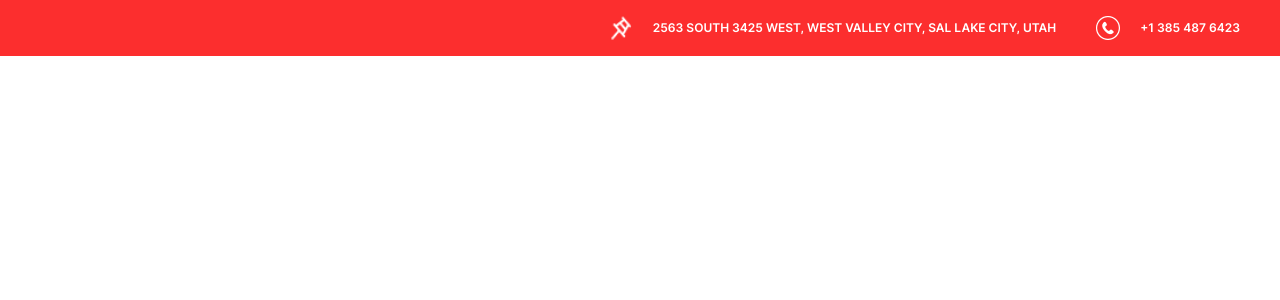
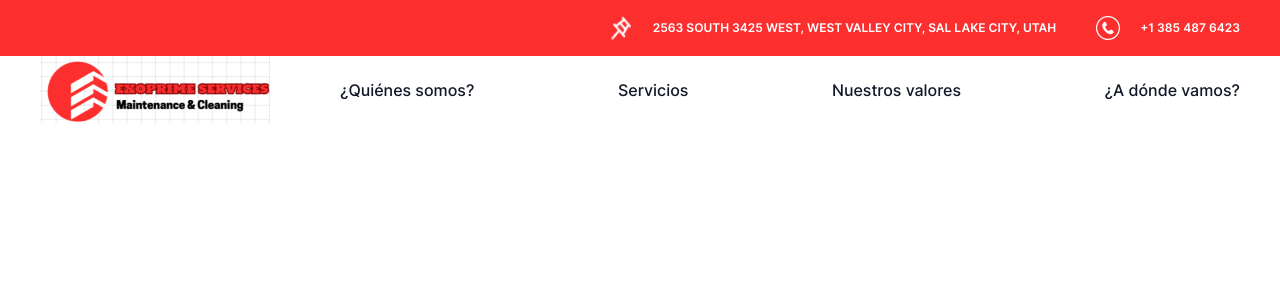
Before and after one commit to JorgeRojas827/exoprime, a Next.js app: page / in a window 1280 px wide. Shown: the top 300 px of the page. Built offline with nearby package versions, Linux system fonts and the light colour scheme.

Commit message:
dev-navbar-items

```diff
--- /dev/null
+++ b/src/components/header/Navbar.tsx
@@ -0,0 +1,24 @@
+import Image from 'next/image';
+import React from 'react';
+
+import { NavbarItem } from '@/components/header/NavbarItem';
+
+export const Navbar = () => {
+  return (
+    <nav className='grid grid-cols-12 items-center px-10'>
+      <Image
+        className='col-span-3'
+        width={237}
+        height={68}
+        src='/images/logo.png'
+        alt='logo'
+      />
+      <div className='col-span-9 flex items-center justify-between'>
+        <NavbarItem href='#whoweare' title='¿Quiénes somos?' />
+        <NavbarItem href='#services' title='Servicios' />
+        <NavbarItem href='#ourvalues' title='Nuestros valores' />
+        <NavbarItem href='#wherego' title='¿A dónde vamos?' />
+      </div>
+    </nav>
+  );
+};
--- /dev/null
+++ b/src/components/header/NavbarItem.tsx
@@ -0,0 +1,31 @@
+import Link from 'next/link';
+import React, { useState } from 'react';
+
+interface IProps {
+  href: string;
+  title: string;
+}
+
+export const NavbarItem = ({ href, title }: IProps) => {
+  const [hovered, setHovered] = useState<boolean>(false);
+  return (
+    <Link
+      href={href}
+      className='flex flex-col text-base font-medium  text-title-primary'
+      onMouseEnter={() => setHovered(true)}
+      onMouseLeave={() => setHovered(false)}
+    >
+      <p>{title}</p>
+      {(location.href.slice(
+        location.href.indexOf('#'),
+        location.href.length
+      ) === href ||
+        hovered) && (
+        <div
+          style={{ height: 2 }}
+          className='w-16 self-center bg-primary'
+        ></div>
+      )}
+    </Link>
+  );
+};
--- a/src/pages/index.tsx
+++ b/src/pages/index.tsx
@@ -3,6 +3,7 @@ import * as React from 'react';
 import Seo from '@/components/Seo';
 
 import { Header } from '../components/header/Header';
+import { Navbar } from '../components/header/Navbar';
 
 /**
  * SVGR Support
@@ -23,6 +24,7 @@ export default function HomePage() {
       <Seo />
 
       <Header />
+      <Navbar />
     </React.Fragment>
   );
 }
--- a/tailwind.config.js
+++ b/tailwind.config.js
@@ -11,6 +11,7 @@ module.exports = {
       },
       colors: {
         primary: '#FC2E2E',
+        'title-primary': '#111827',
         dark: '#222222',
       },
       keyframes: {
```
Also changed, not shown: public/images/logo.png (added).
